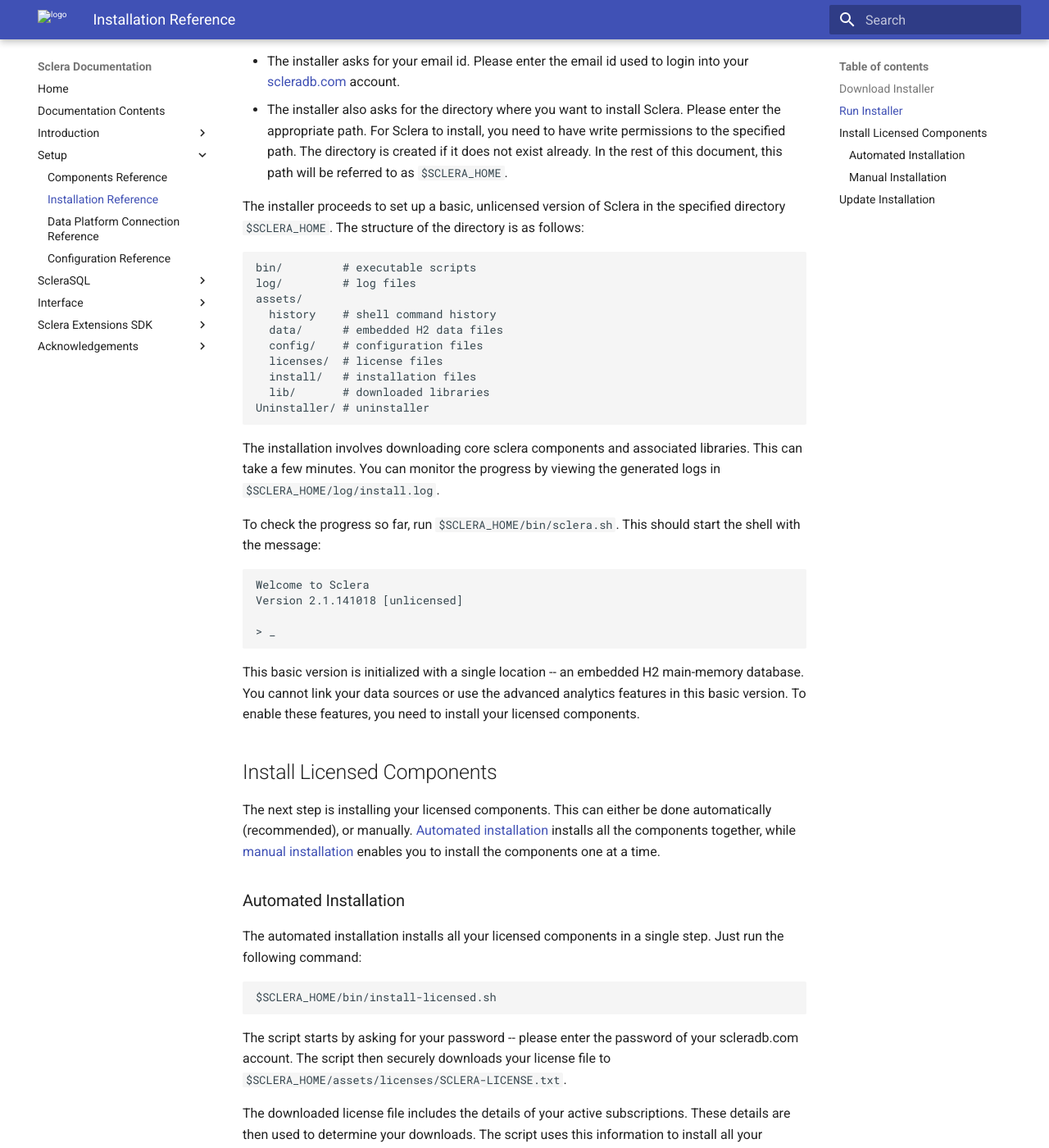
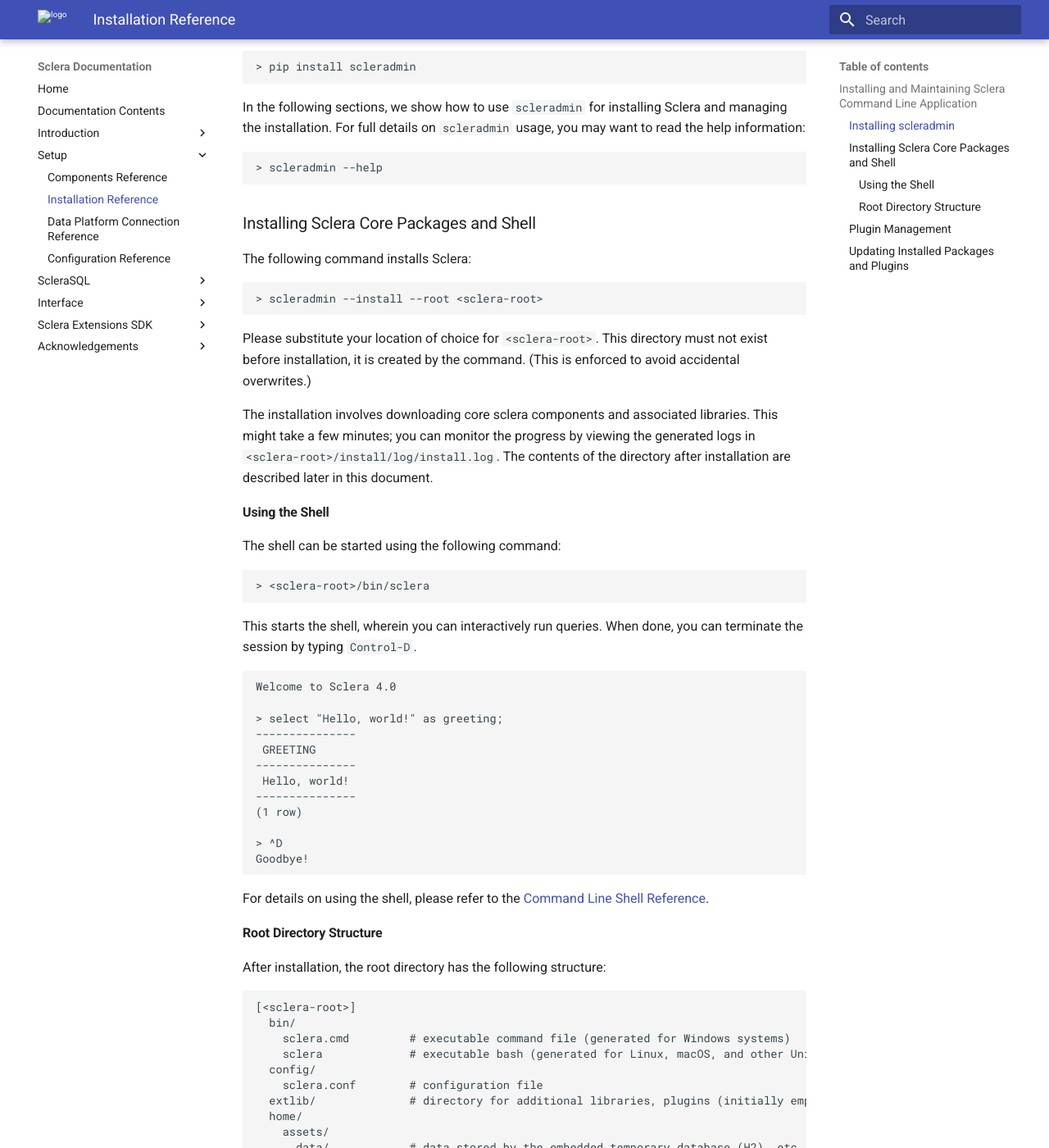
Before and after one commit to scleradb/scleradb.github.io, an MkDocs documentation site: the page built from docsrc/setup/install.md, in a window 1280 px wide and 1400 px high, scrolled down 775 px. Shown: the whole window at 82% size. Built offline with MkDocs 1.6.1 and Material for MkDocs 9.7.7, drawn with Linux system fonts in a browser that asks for light colours; some of the changed text lies outside the part shown.

Commit message:
Updated application installation instructions

```diff
--- a/docsrc/setup/install.md
+++ b/docsrc/setup/install.md
@@ -1,99 +1,105 @@
-Installing Sclera involves the following simple steps:
+Sclera is a stand-alone SQL processor with native support for machine learning, data virtualization and streaming data. Sclera can be deployed as:
 
-+ [Download installer](#download-installer)
-+ [Run Installer](#run-installer)
-+ [Install licensed components](#install-licensed-components)
+- [an independent application with an interactive command-line shell](#installing-and-maintaining-sclera-command-line-application), or
+- [as a library that embeds within your applications to enable advanced real-time analytics capabilities]().
 
-**System Requirements:** Sclera only works with Linux or Mac OS X running [Java SE 7](http://www.oracle.com/technetwork/java/javase/downloads/index.html). You need to have a working internet connection for the duration of the installation.
+**Prerequisite:** Sclera requires [Java version 8 or higher](https://java.com/en/download/help/download_options.xml).
 
 *We recommend against installing Sclera with root/admin permissions. Sclera does not need root access for installation or at runtime.*
 
-## Download Installer
-The installer is available at scleradb.com ([direct link](/download)).
+## Installing and Maintaining Sclera Command Line Application
 
-Save the installer as `sclera-install.jar`.
+The recommended way to install Sclera's interactive command line shell is through Sclera platform administration tool, `scleradmin`.
 
-## Run Installer
-Run the installer using:
+We first describe how to [install `scleradmin`](#installing-scleradmin). Next, we use `scleradmin` to [install Sclera's core packages and command line interface](#installing-sclera-core-packages-and-shell). We then show how to [add and remove optional Sclera plugins](#plugin-management). Finally, we show how to [update the installed core packages and plugins](#updating-installed-packages-and-plugins).
 
-    java -jar sclera-install.jar
+**Prerequisites:** [Python 3.8+](https://python.org/downloads) and [pip](https://pip.pypa.io/en/stable/installing/).
 
-This will bring up the installer application. Please follow the instructions on screen.
+### Installing scleradmin
 
-+ The installer asks for your email id. Please enter the email id used to login into your [scleradb.com](http://scleradb.com) account.
-+ <a class="anchor" name="sclera-home"></a>The installer also asks for the directory where you want to install Sclera. Please enter the appropriate path. For Sclera to install, you need to have write permissions to the specified path. The directory is created if it does not exist already. In the rest of this document, this path will be referred to as `$SCLERA_HOME`.
+The following installs the latest version of `scleradmin` as a Python package in your system:
 
-The installer proceeds to set up a basic, unlicensed version of Sclera in the specified directory `$SCLERA_HOME`. The structure of the directory is as follows:
+    > pip install scleradmin
 
-    bin/         # executable scripts
-    log/         # log files
-    assets/
-      history    # shell command history
-      data/      # embedded H2 data files
-      config/    # configuration files
-      licenses/  # license files
-      install/   # installation files
-      lib/       # downloaded libraries
-    Uninstaller/ # uninstaller
+In the following sections, we show how to use `scleradmin` for installing Sclera and managing the installation. For full details on `scleradmin` usage, you may want to read the help information:
 
-The installation involves downloading core sclera components and associated libraries. This can take a few minutes. You can monitor the progress by viewing the generated logs in `$SCLERA_HOME/log/install.log`.
+    > scleradmin --help
 
-To check the progress so far, run `$SCLERA_HOME/bin/sclera.sh`. This should start the shell with the message:
+### Installing Sclera Core Packages and Shell
 
-    Welcome to Sclera
-    Version 2.1.141018 [unlicensed]
+The following command installs Sclera:
 
-    > _
+    > scleradmin --install --root <sclera-root>
 
-This basic version is initialized with a single location -- an embedded H2 main-memory database. You cannot link your data sources or use the advanced analytics features in this basic version. To enable these features, you need to install your licensed components.
+Please substitute your location of choice for `<sclera-root>`. This directory must not exist before installation, it is created by the command. (This is enforced to avoid accidental overwrites.)
 
-## Install Licensed Components
+The installation involves downloading core sclera components and associated libraries. This might take a few minutes; you can monitor the progress by viewing the generated logs in `<sclera-root>/install/log/install.log`. The contents of the directory after installation are described later in this document.
 
-The next step is installing your licensed components. This can either be done automatically (recommended), or manually. [Automated installation](#automated-installation) installs all the components together, while [manual installation](#manual-installation) enables you to install the components one at a time.
+#### Using the Shell
 
-### Automated Installation
+The shell can be started using the following command:
 
-The automated installation installs all your licensed components in a single step. Just run the following command:
+    > <sclera-root>/bin/sclera
 
-    $SCLERA_HOME/bin/install-licensed.sh
+This starts the shell, wherein you can interactively run queries. When done, you can terminate the session by typing `Control-D`.
 
-The script starts by asking for your password -- please enter the password of your scleradb.com account. The script then securely downloads your license file to `$SCLERA_HOME/assets/licenses/SCLERA-LICENSE.txt`.
+    Welcome to Sclera 4.0
 
-The downloaded license file includes the details of your active subscriptions. These details are then used to determine your downloads. The script uses this information to install all your licensed components and their dependencies. You can monitor the progress by viewing the generated logs in `$SCLERA_HOME/log/install.log`.
+    > select "Hello, world!" as greeting;
+    ---------------
+     GREETING
+    ---------------
+     Hello, world!
+    ---------------
+    (1 row)
 
-To check the installation, run `$SCLERA_HOME/bin/sclera.sh`. This should start the shell with the message:
+    > ^D
+    Goodbye!
 
-    Welcome to Sclera
-    Version 2.1.141018 [Licensed to user@example.com]
+For details on using the shell, please refer to the [Command Line Shell Reference](../interface/shell.md).
 
-    > _
+#### Root Directory Structure
 
-This completes the installation. Sclera is now ready for use.
+After installation, the root directory has the following structure:
 
-### Manual Installation
+    [<sclera-root>]
+      bin/
+        sclera.cmd         # executable command file (generated for Windows systems)
+        sclera             # executable bash (generated for Linux, macOS, and other Unix-based systems)
+      config/
+        sclera.conf        # configuration file
+      extlib/              # directory for additional libraries, plugins (initially empty)
+      home/
+        assets/
+          data/            # data stored by the embedded temporary database (H2), etc.
+        history            # shell command history
+        log/
+          sclera.log       # execution log, contains details of runtime progress
+      install/
+        boot/              # specification files for sclera components (core or plugin)
+        launcher*.jar      # SBT launcher, used for installing sclera components
+        log/
+          install.log      # installation log, contains details of installation progress
+      lib/                 # installation artifacts (jars, etc.) of installed components and their dependencies
 
-Manual installation enables you to install the components one at a time. This makes sense if you do not need all the licensed components immediately.
+### Plugin Management
 
-The first step in the manual installation is to download the license. This is done as follows:
+Sclera provides [a variety of plugins](../setup/components.md) that can be added using `scleradmin`. The command syntax is:
 
-    $SCLERA_HOME/bin/license.sh download
+    > scleradmin --add <plugins> --root <sclera-root>
 
-You will be prompted for your scleradb.com password, and the license will be downloaded to `$SCLERA_HOME/assets/licenses/SCLERA-LICENSE.txt`. (You can alternatively download the license file through your browser from [www.scleradb.com/license](http://www.scleradb.com/license)).
+In the above, `<plugins>` is a space-separated list of plugins to be added, and `<sclera-root>`, as earlier, is the root directory. For instalce, to install the Sclera - CSV Connector and Sclera - Text Files Connector plugins, to the Sclera instance installed at `/path/to/sclera` the command is:
 
-You can now install the component `sclera-xxx` as follows:
+    > scleradmin --add sclera-csv-plugin sclera-textfiles-plugin --root /path/to/sclera
 
-    $SCLERA_HOME/bin/install.sh sclera-xxx
+To remove installed plugins, the syntax is similar. The following command removes the plugins installed above:
 
-In the command above, `sclera-xxx` is the name of the component being installed. You will need run this command for each [licensed component](/subscriptions) you want to install. While the command is running, you can monitor the progress by viewing the generated logs in `$SCLERA_HOME/log/install.log`.
+    > scleradmin --remove sclera-csv-plugin sclera-textfiles-plugin --root /path/to/sclera
 
-The following command lists your licensed components, along with their versions:
+You can specify a list of plugins to add and another list of plugins to remove in the same command.
 
-    $SCLERA_HOME/bin/license.sh products
+### Updating Installed Packages and Plugins
 
-## Update Installation
+The following command updates Sclera's core packages as well as the plugins to the latest version:
 
-To reactivate after subscription renewal, just download the license again:
-
-    $SCLERA_HOME/bin/license.sh download
-
-To upgrade the licensed components, or to install additional components from an updated subscription, follow the steps outlined for [installing licensed components](#install-licensed-components) above (you can choose between [automated installation](#automated-installation) or [manual installation](#manual-installation)).
+    > scleradmin --update
```
